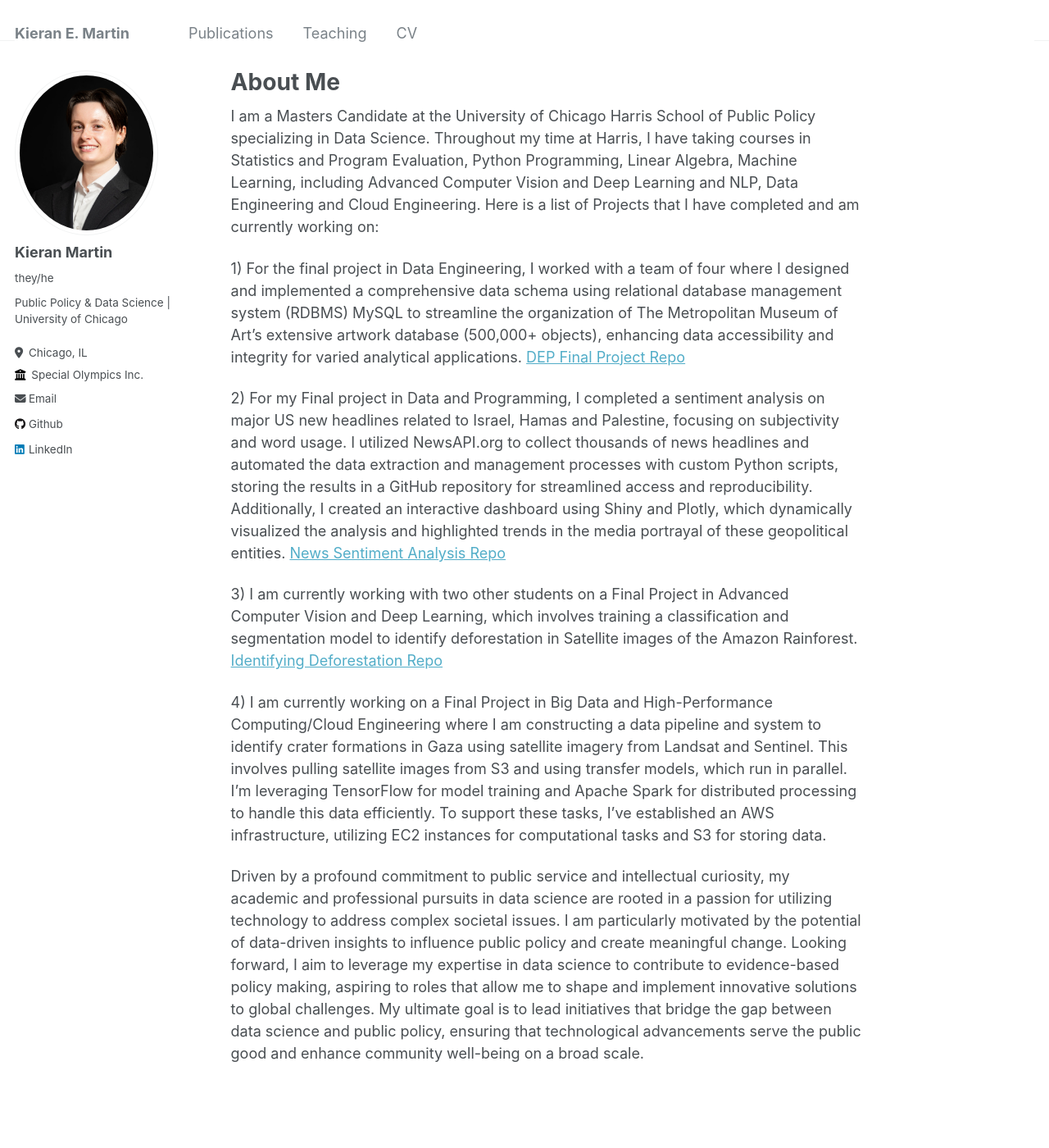
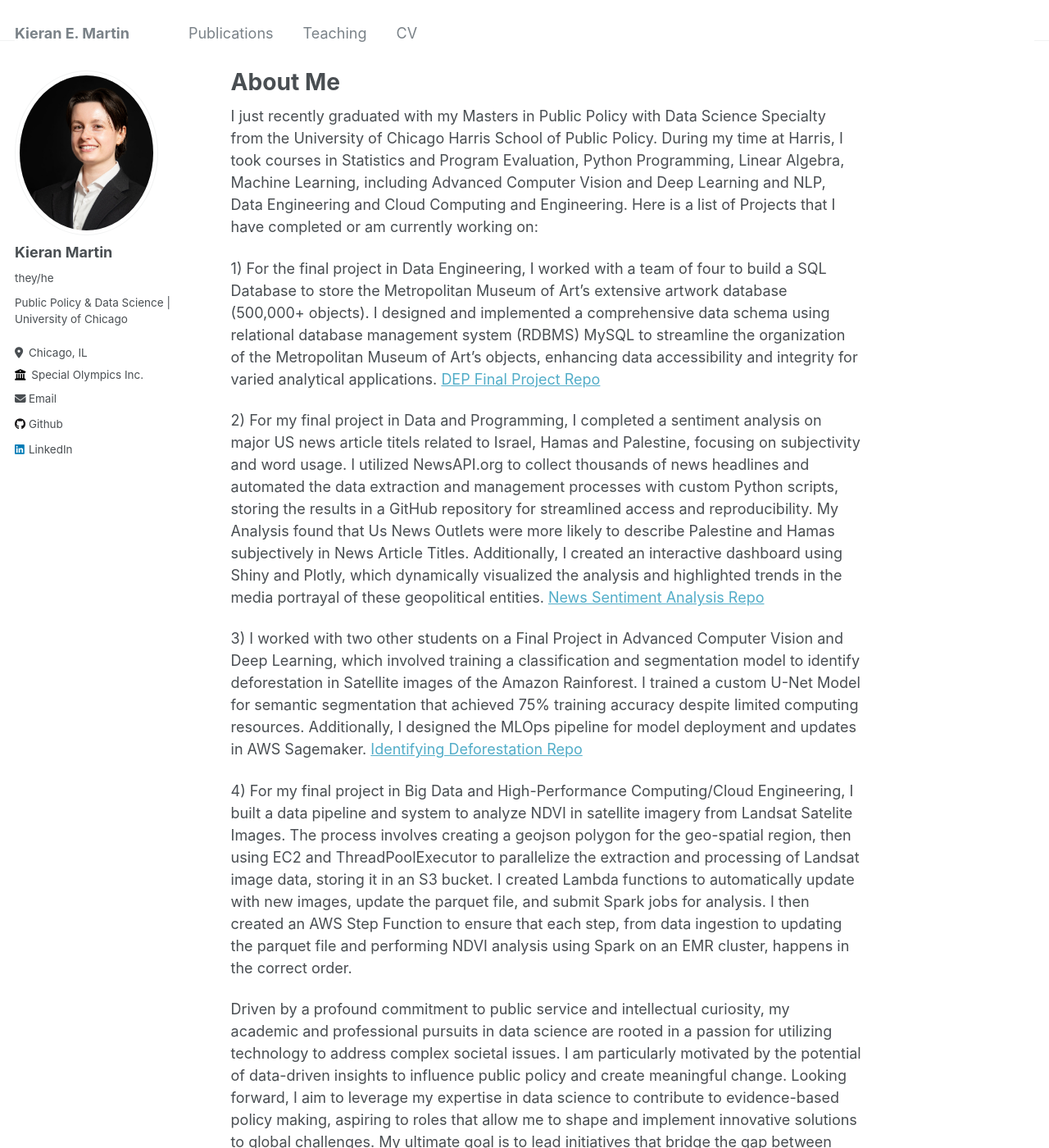
Before and after one commit to martinke11/martinke11.github.io, a Jekyll site: the page built from _pages/about.md, in a window 1280 px wide and 1400 px high. Shown: the whole window at 82% size. Built offline with Jekyll 4.4.1, drawn with Linux system fonts in a browser that asks for light colours.

Commit message:
post-graduation updates

```diff
--- a/_pages/about.md
+++ b/_pages/about.md
@@ -7,14 +7,14 @@ redirect_from:
   - /about.html
 ---
 
-I am a Masters Candidate at the University of Chicago Harris School of Public Policy specializing in Data Science. Throughout my time at Harris, I have taking courses in Statistics and Program Evaluation, Python Programming, Linear Algebra, Machine Learning, including Advanced Computer Vision and Deep Learning and NLP, Data Engineering and Cloud Engineering. Here is a list of Projects that I have completed and am currently working on:
+I just recently graduated with my Masters in Public Policy with Data Science Specialty from the University of Chicago Harris School of Public Policy. During my time at Harris, I took courses in Statistics and Program Evaluation, Python Programming, Linear Algebra, Machine Learning, including Advanced Computer Vision and Deep Learning and NLP, Data Engineering and Cloud Computing and Engineering. Here is a list of Projects that I have completed or am currently working on:
 
-1) For the final project in Data Engineering, I worked with a team of four where I designed and implemented a comprehensive data schema using relational database management system (RDBMS) MySQL to streamline the organization of The Metropolitan Museum of Art's extensive artwork database (500,000+ objects), enhancing data accessibility and integrity for varied analytical applications. [DEP Final Project Repo](https://github.com/martinke11/DEP-Final-Project/tree/main)
+1) For the final project in Data Engineering, I worked with a team of four to build a SQL Database to store the Metropolitan Museum of Art's extensive artwork database (500,000+ objects). I designed and implemented a comprehensive data schema using relational database management system (RDBMS) MySQL to streamline the organization of the Metropolitan Museum of Art's objects, enhancing data accessibility and integrity for varied analytical applications. [DEP Final Project Repo](https://github.com/martinke11/DEP-Final-Project/tree/main)
 
-2) For my Final project in Data and Programming, I completed a sentiment analysis on major US new headlines related to Israel, Hamas and Palestine, focusing on subjectivity and word usage. I utilized NewsAPI.org to collect thousands of news headlines and automated the data extraction and management processes with custom Python scripts, storing the results in a GitHub repository for streamlined access and reproducibility. Additionally, I created an interactive dashboard using Shiny and Plotly, which dynamically visualized the analysis and highlighted trends in the media portrayal of these geopolitical entities. [News Sentiment Analysis Repo](https://github.com/martinke11/News-Sentiment-Analysis/tree/main)
+2) For my final project in Data and Programming, I completed a sentiment analysis on major US news article titels related to Israel, Hamas and Palestine, focusing on subjectivity and word usage. I utilized NewsAPI.org to collect thousands of news headlines and automated the data extraction and management processes with custom Python scripts, storing the results in a GitHub repository for streamlined access and reproducibility. My Analysis found that Us News Outlets were more likely to describe Palestine and Hamas subjectively in News Article Titles. Additionally, I created an interactive dashboard using Shiny and Plotly, which dynamically visualized the analysis and highlighted trends in the media portrayal of these geopolitical entities. [News Sentiment Analysis Repo](https://github.com/martinke11/News-Sentiment-Analysis/tree/main)
 
-3) I am currently working with two other students on a Final Project in Advanced Computer Vision and Deep Learning, which involves training a classification and segmentation model to identify deforestation in Satellite images of the Amazon Rainforest. [Identifying Deforestation Repo](https://github.com/ssegovba/identifying-deforestation)
+3) I worked with two other students on a Final Project in Advanced Computer Vision and Deep Learning, which involved training a classification and segmentation model to identify deforestation in Satellite images of the Amazon Rainforest. I trained a custom U-Net Model for semantic segmentation that achieved 75% training accuracy despite limited computing resources. Additionally, I designed the MLOps pipeline for model deployment and updates in AWS Sagemaker. [Identifying Deforestation Repo](https://github.com/ssegovba/identifying-deforestation)
 
-4) I am currently working on a Final Project in Big Data and High-Performance Computing/Cloud Engineering where I am constructing a data pipeline and system to identify crater formations in Gaza using satellite imagery from Landsat and Sentinel. This involves pulling satellite images from S3 and using transfer models, which run in parallel. I'm leveraging TensorFlow for model training and Apache Spark for distributed processing to handle this data efficiently. To support these tasks, I've established an AWS infrastructure, utilizing EC2 instances for computational tasks and S3 for storing data.
+4) For my final project in Big Data and High-Performance Computing/Cloud Engineering, I built a data pipeline and system to analyze NDVI in satellite imagery from Landsat Satelite Images. The process involves creating a geojson polygon for the geo-spatial region, then using EC2 and ThreadPoolExecutor to parallelize the extraction and processing of Landsat image data, storing it in an S3 bucket. I created Lambda functions to automatically update with new images, update the parquet file, and submit Spark jobs for analysis. I then created an AWS Step Function to ensure that each step, from data ingestion to updating the parquet file and performing NDVI analysis using Spark on an EMR cluster, happens in the correct order.
 
 Driven by a profound commitment to public service and intellectual curiosity, my academic and professional pursuits in data science are rooted in a passion for utilizing technology to address complex societal issues. I am particularly motivated by the potential of data-driven insights to influence public policy and create meaningful change. Looking forward, I aim to leverage my expertise in data science to contribute to evidence-based policy making, aspiring to roles that allow me to shape and implement innovative solutions to global challenges. My ultimate goal is to lead initiatives that bridge the gap between data science and public policy, ensuring that technological advancements serve the public good and enhance community well-being on a broad scale.
```
Also changed, not shown: _pages/cv.md (+2 -2 lines).
